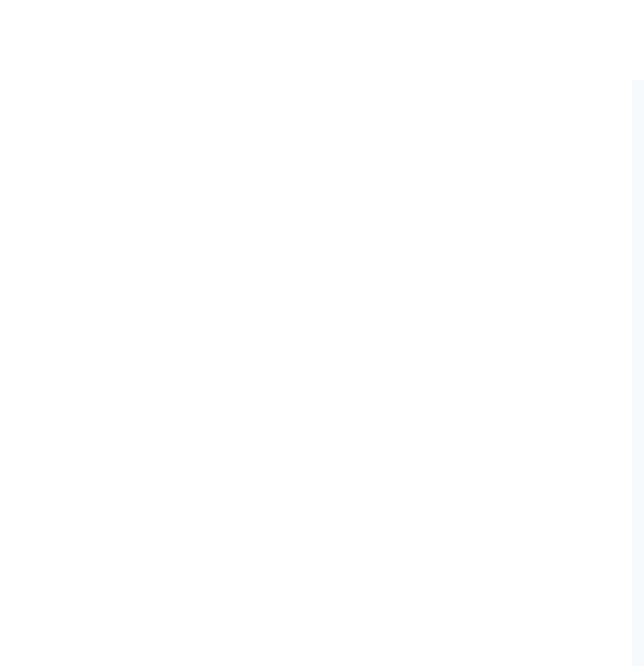
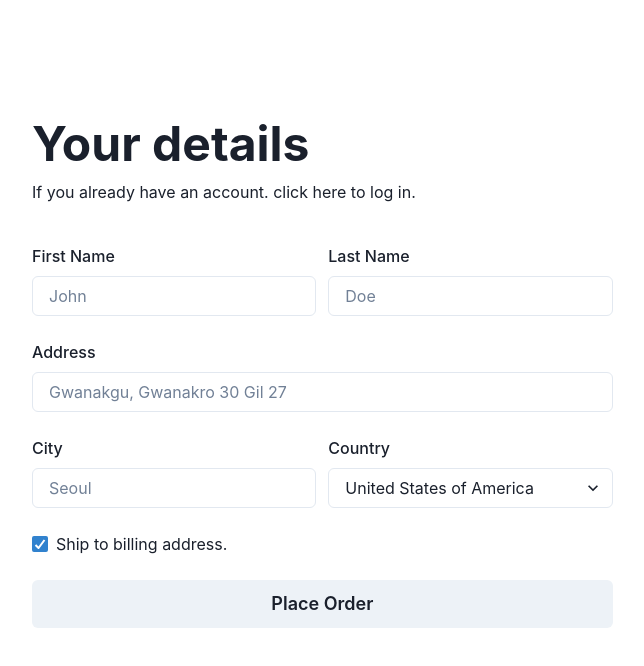
Before and after one commit to nextorm77/modern-ui-chakra, a Next.js app: page / in a window 1280 px wide. Shown: the top 666 px of the page, without its empty margins (8-652 px from the left). Built offline with nearby package versions, Linux system fonts and the light colour scheme.

Commit message:
Build a 2-Column Form with SimpleGrid, FormControl and Input Component in Chakra UI

```diff
--- a/pages/index.tsx
+++ b/pages/index.tsx
@@ -4,21 +4,8 @@
 const IndexPage = () => (
   <Container maxW="container.xl" p={0}>
     <Flex h="100vh" py={20}>
-      <VStack
-        w="full"
-        h="full"
-        p={10}
-        spacing={10}
-        alignItems="flex-start"
-      ></VStack>
-      <VStack
-        w="full"
-        h="full"
-        p={10}
-        spacing={10}
-        alignItems="flex-start"
-        bg="gray.50"
-      ></VStack>
+      <Details />
+      <VStack w="full" h="full" alignItems="flex-start" bg="gray.50"></VStack>
     </Flex>
   </Container>
 );
--- a/src/sections/details.tsx
+++ b/src/sections/details.tsx
@@ -1,23 +1,19 @@
 import {
   FormControl,
   FormLabel,
+  Input,
   VStack,
   Heading,
   Text,
   SimpleGrid,
   GridItem,
-  Input,
+  Select,
+  Checkbox,
+  Button,
 } from "@chakra-ui/react";
 
 const Details = () => (
-  <VStack
-    w="full"
-    h="full"
-    p={10}
-    spacing={10}
-    alignItems="flex-start"
-    bg="gray.50"
-  >
+  <VStack w="full" h="full" p={10} spacing={10} alignItems="flex-start">
     <VStack spacing={3} alignItems="flex-start">
       <Heading size="2xl">Your details</Heading>
       <Text>If you already have an account. click here to log in.</Text>
@@ -35,6 +31,37 @@
           <Input placeholder="Doe" />
         </FormControl>
       </GridItem>
+      <GridItem colSpan={2}>
+        <FormControl>
+          <FormLabel>Address</FormLabel>
+          <Input placeholder="Gwanakgu, Gwanakro 30 Gil 27" />
+        </FormControl>
+      </GridItem>
+      <GridItem colSpan={1}>
+        <FormControl>
+          <FormLabel>City</FormLabel>
+          <Input placeholder="Seoul" />
+        </FormControl>
+      </GridItem>
+      <GridItem colSpan={1}>
+        <FormControl>
+          <FormLabel>Country</FormLabel>
+          <Select>
+            <option value="usa">United States of America</option>
+            <option value="uae">United Arab Emirates</option>
+            <option value="nmk">North Macedonia</option>
+            <option value="de">Germany</option>
+          </Select>
+        </FormControl>
+      </GridItem>
+      <GridItem colSpan={2}>
+        <Checkbox defaultChecked>Ship to billing address.</Checkbox>
+      </GridItem>
+      <GridItem colSpan={2}>
+        <Button size="lg" w="full">
+          Place Order
+        </Button>
+      </GridItem>
     </SimpleGrid>
   </VStack>
 );
```
